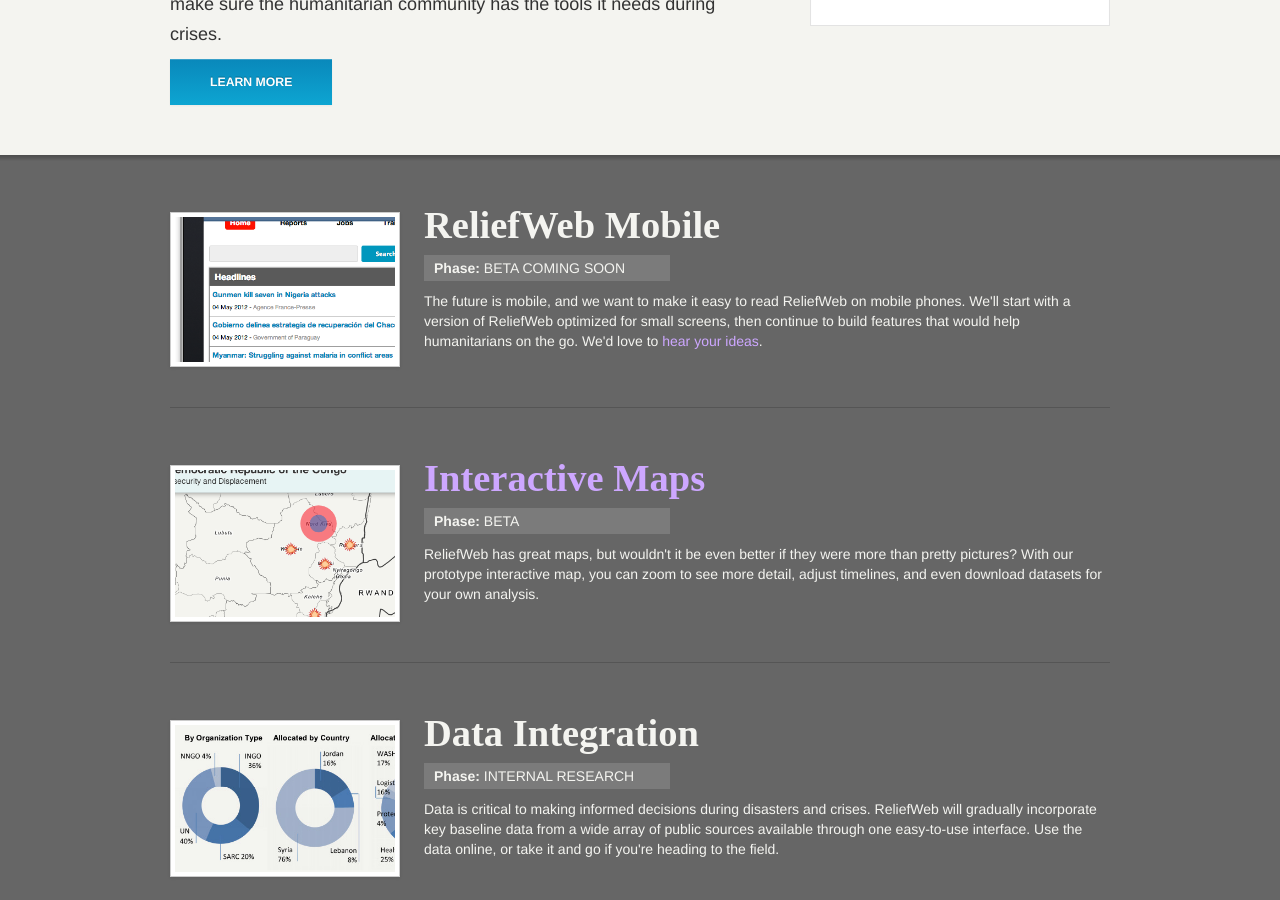
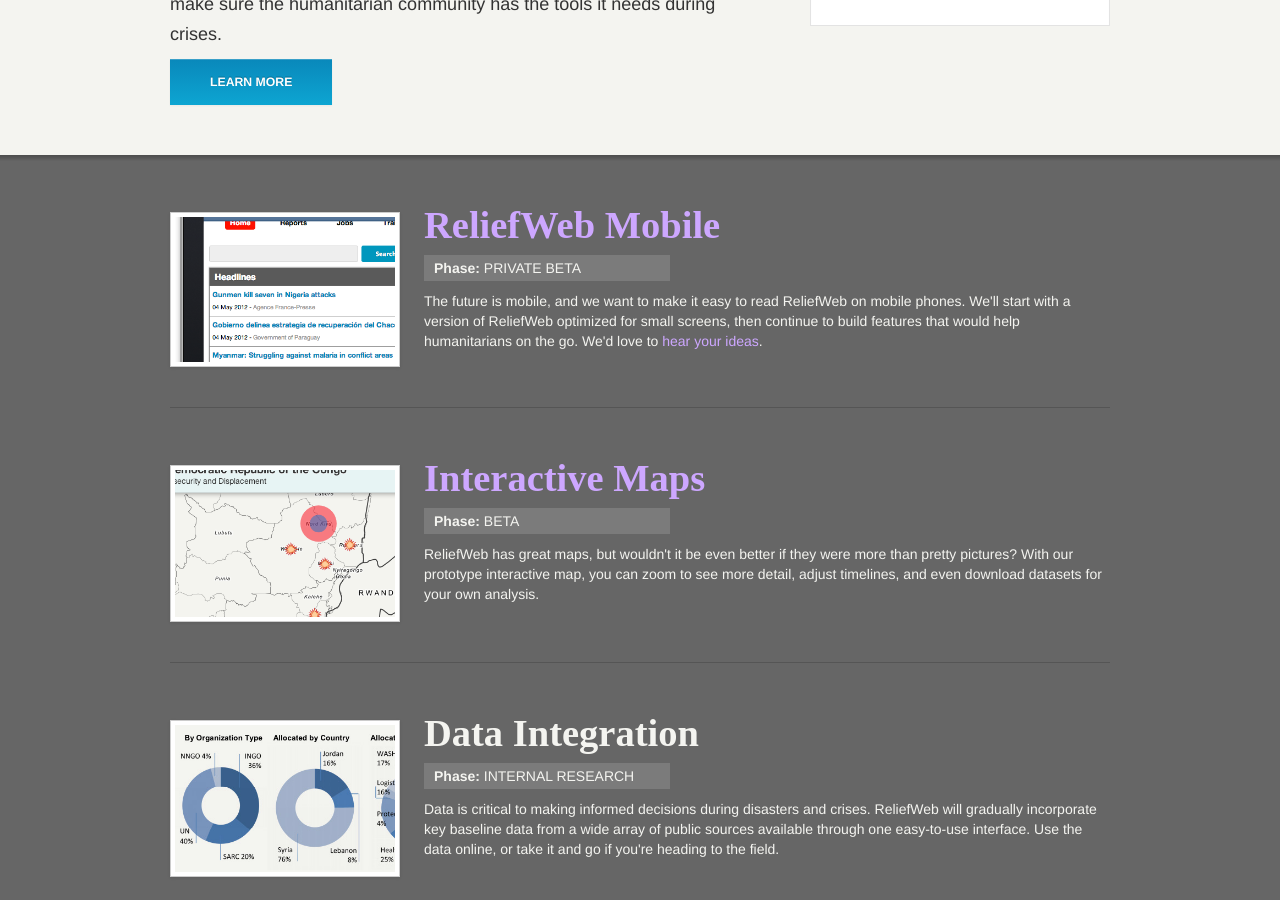
Before and after one commit to UN-OCHA/rwint-labs, a Jekyll site: the page built from index.html, in a window 1280 px wide and 900 px high, scrolled down 382 px. Built offline with Jekyll 4.4.1, drawn with Linux system fonts in a browser that asks for light colours; some web fonts are replaced.

Commit message:
#3672 - updating link for mobile site

```diff
--- a/_posts/2012-11-28-rw_mobile.html
+++ b/_posts/2012-11-28-rw_mobile.html
@@ -2,7 +2,8 @@
 layout: project
 id: rw-project-mobile
 title: ReliefWeb Mobile
-phase: BETA COMING SOON
+link: http://m.rwlabs.org
+phase: PRIVATE BETA
 image: img/rw-thumbnail-mobile.png
 ---
 
```
